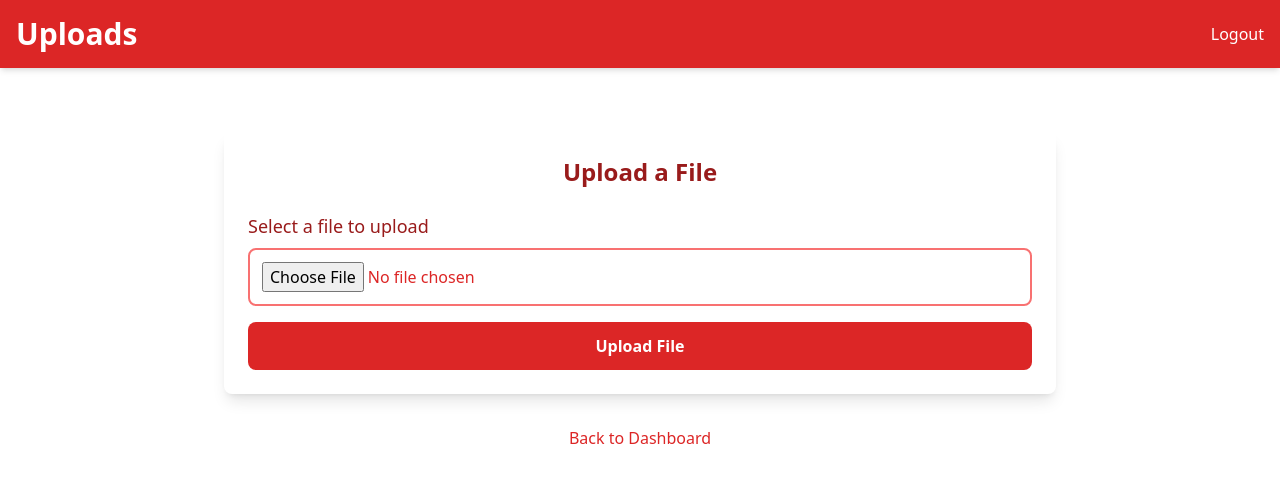
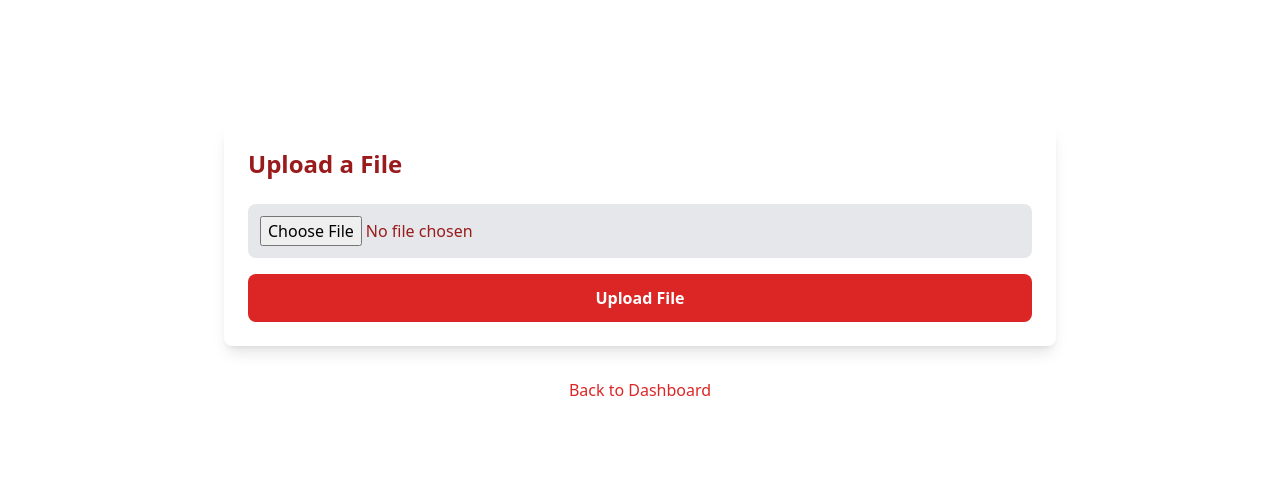
Before and after one commit to KoDakness/pi-secure, a Flask app: page /upload in a window 1280 px wide. Shown: the top 483 px of the page. Run offline with Flask 2, Linux system fonts and the light colour scheme; a user stored in the database is signed in; some libraries are stand-ins or nearby versions.

Commit message:
Update upload.html
styling changes

```diff
--- a/templates/upload.html
+++ b/templates/upload.html
@@ -6,34 +6,29 @@
     <meta name="viewport" content="width=device-width, initial-scale=1.0">
     <title>File Upload - Secure Vault</title>
     <script src="https://cdn.tailwindcss.com"></script>
+    <link rel="icon" type="image/x-icon" href="static/favicon.ico">
 </head>
 
 <body class="bg-white text-red-800 min-h-screen">
-    <header class="bg-red-600 p-4 shadow-md flex justify-between items-center">
         <h1 class="text-3xl font-semibold text-white">Uploads</h1>
         <a href="/logout" class="text-white hover:underline">Logout</a>
     </header>
 
     <main class="p-8 max-w-4xl mx-auto mt-8">
-        <div class="bg-white-500 p-6 rounded-lg shadow-lg">
-            <h2 class="text-2xl font-semibold mb-6 text-center">Upload a File</h2>
-
-            <!-- File Upload Form -->
+        <div class="bg-white p-6 rounded-lg shadow-lg">
+          <h2 class="text-2xl font-semibold mb-6">Upload a File</h2>
           <form method="POST" action="/upload" enctype="multipart/form-data" class="space-y-4">
             <div>
-                    <label for="file" class="block mb-2 text-lg font-medium">Select a file to upload</label>
-                    <input type="file" name="file" id="file" required class="w-full p-3 rounded-lg bg-white text-red-600 border-2 border-red-400 focus:border-red-600">
+              <input type="file" name="file" id="file" required class="w-full p-3 rounded-lg bg-gray-200 border-gray-400 focus:border-red-400">
             </div>
-
             <button type="submit" class="w-full py-3 bg-red-600 hover:bg-red-500 rounded-lg text-white font-semibold focus:outline-none focus:ring-2 focus:ring-red-500 focus:ring-opacity-50">Upload File</button>
           </form>
         </div>
-
-        <!-- Back to Dashboard Link -->
         <div class="mt-8 text-center">
           <a href="{{ url_for('dashboard') }}" class="text-red-600 hover:underline">Back to Dashboard</a>
         </div>
       </main>
+</main>
 </body>
 
 </html>
```
Lines whose indentation alone changed are shown as unchanged.
